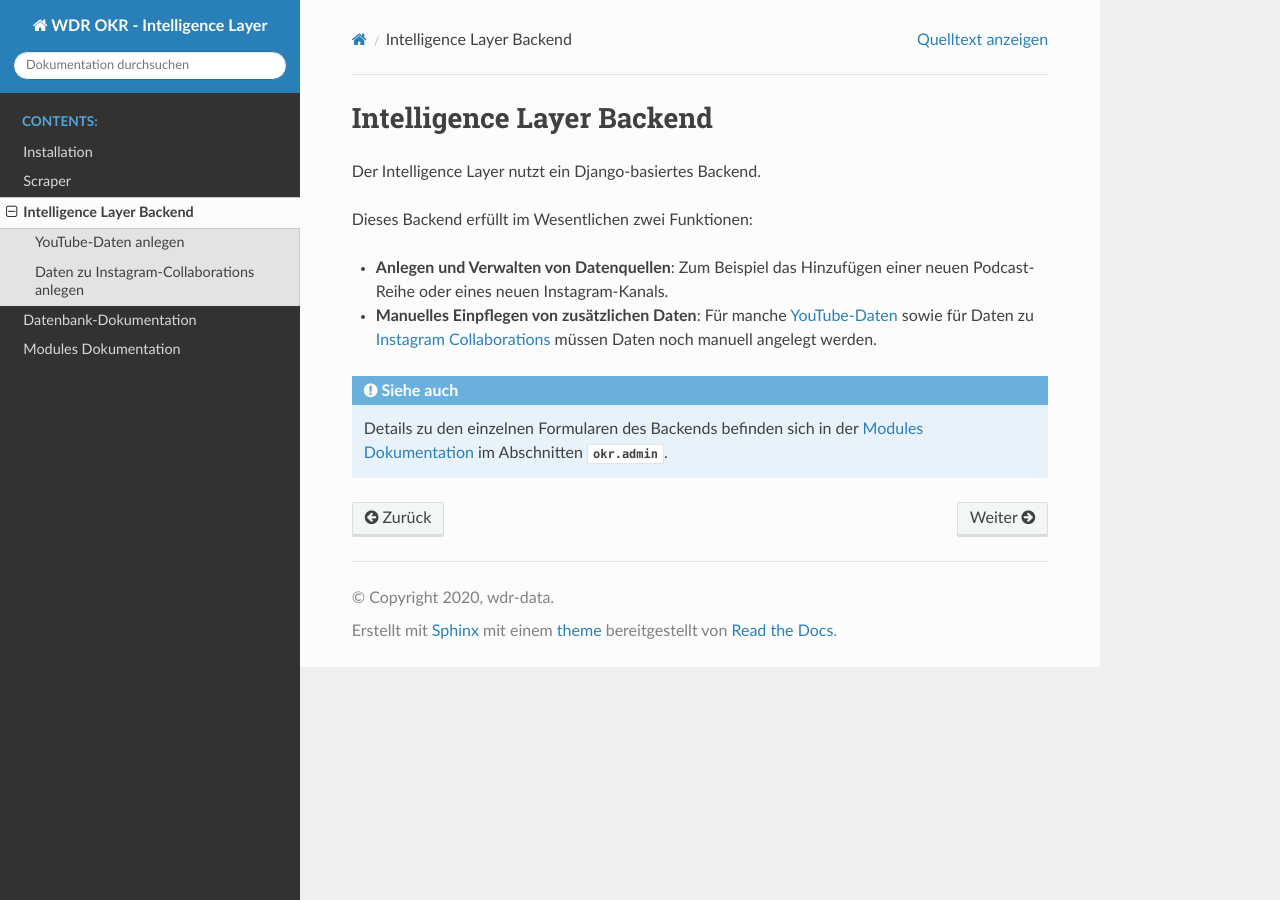
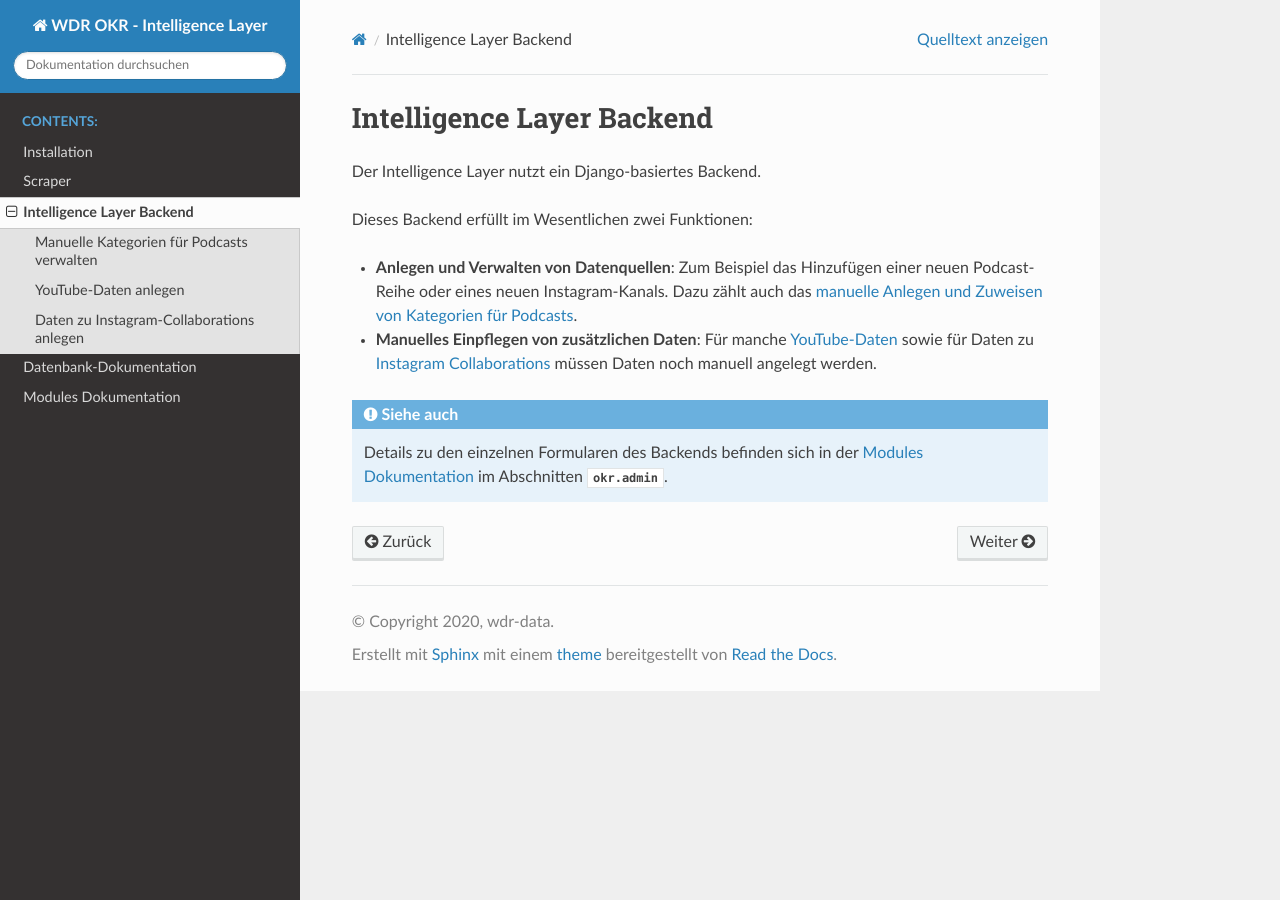
Before and after one commit to wdr-data/wdr-okr, a Sphinx documentation site: the page built from docs/backend.rst, in a window 1280 px wide. Built offline with Sphinx 7.4.7 and the Read the Docs theme 2.0.0, drawn with Linux system fonts in a browser that asks for light colours.

Commit message:
📝 Add docs for editing podcast categories

```diff
--- a/docs/backend.rst
+++ b/docs/backend.rst
@@ -8,7 +8,8 @@ Der Intelligence Layer nutzt ein Django-basiertes Backend.
 Dieses Backend erfüllt im Wesentlichen zwei Funktionen:
 
 * **Anlegen und Verwalten von Datenquellen**: Zum Beispiel das Hinzufügen einer neuen
-  Podcast-Reihe oder eines neuen Instagram-Kanals.
+  Podcast-Reihe oder eines neuen Instagram-Kanals. Dazu zählt auch das
+  :ref:`manuelle Anlegen und Zuweisen von Kategorien für Podcasts<backend_categories>`.
 
 * **Manuelles Einpflegen von zusätzlichen Daten**: Für manche
   :ref:`YouTube-Daten <backend_youtube>` sowie für
```
Also changed, not shown: other parts of docs/backend.rst (+1 -0 lines), docs/backend/backend_categories.rst (added, +34 -0 lines).
